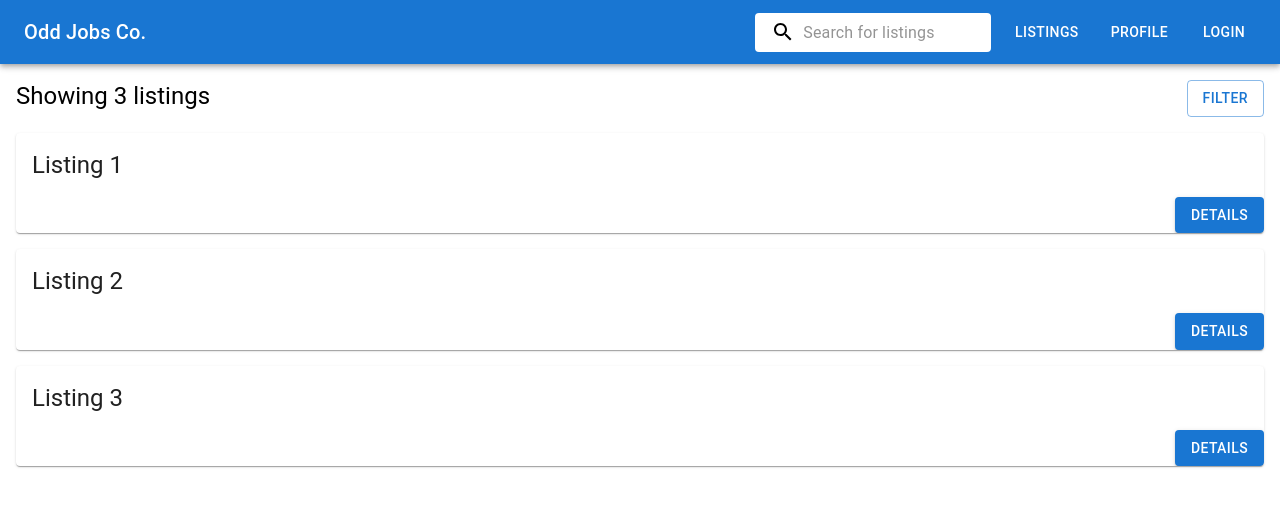
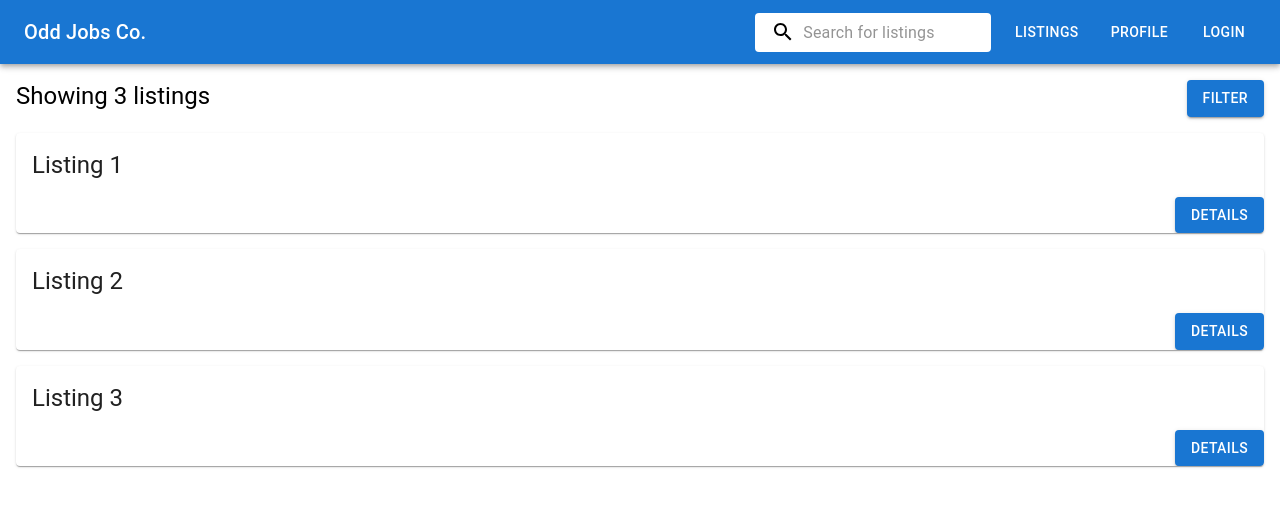
Before and after one commit to Vraj-P/OddJobsCO, a React (Create React App) app in the folder client/: page /listings in a window 1280 px wide. Shown: the top 506 px of the page. Built offline with nearby package versions, Linux system fonts and the light colour scheme; the HTML template or start-up script is replaced by a standard one.

Commit message:
small fix

```diff
--- a/client/src/pages/listings/components/FilterButton.tsx
+++ b/client/src/pages/listings/components/FilterButton.tsx
@@ -55,7 +55,7 @@ function FilterButton (props: FilterButtonProps) {
 
     return (
         <>
-            <Button disableRipple = {true} variant="outlined" color="primary" onClick={handleClick}>
+            <Button disableRipple = {true} variant="contained" color="primary" onClick={handleClick}>
                 Filter
             </Button>
             <Menu
```
